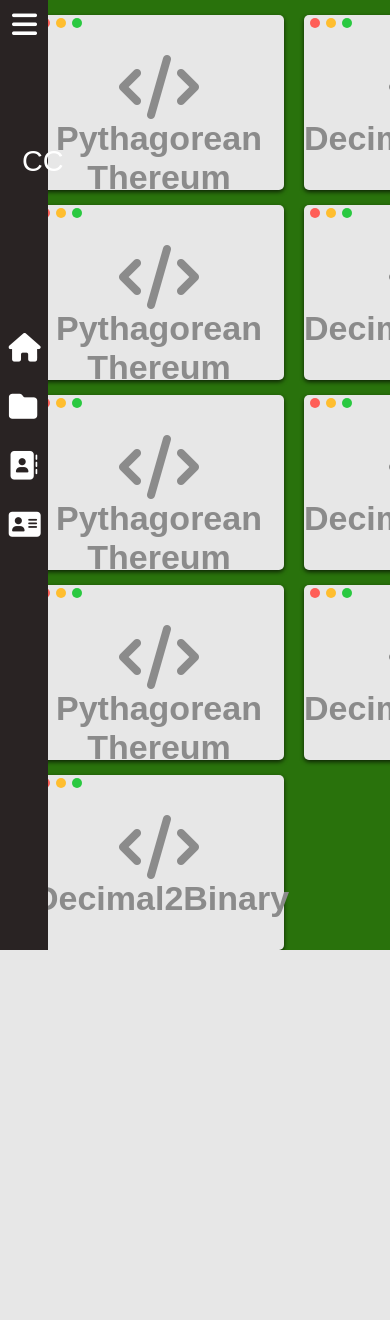
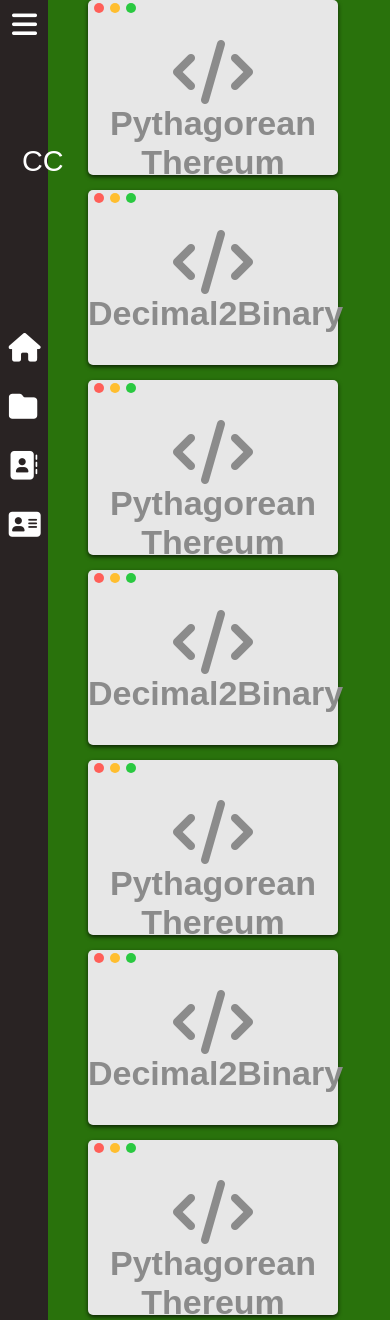
Before and after one commit to Dev-Chase/WebPortfolio, a Flask app: page /projects in a window 390 px wide; the page is wider, and only the part inside the window is pictured. Shown: the top 1320 px of that part. Before the commit the page ends 950 px from the top of that part, so only its background shows below. Run offline with Flask 2, Linux system fonts and the light colour scheme; some libraries are stand-ins or nearby versions; some web fonts are replaced.

Commit message:
templates/

```diff
--- a/templates/allprojects.html
+++ b/templates/allprojects.html
@@ -3,7 +3,6 @@
 {% block style %}
 <style>
     #content{
-        margin-top: 15px;
         position: absolute;
         left: 40%;
         transform: translateX(-40%);
@@ -11,30 +10,26 @@
         grid-column-gap: 20px;
         grid-auto-rows: 175px;
         grid-row-gap: 15px;
-        grid-template-columns: 1fr 1fr;
     }
-    @media (max-width: 250px) {
+    @media screen and (max-width: 250px) {
         #content{
             left: 10%;
             transform: translateX(-50%);
-            grid-template-columns: 1fr 1fr;
         }
     }
-    @media (max-width: 350px) and (min-width: 250px) {
+    @media screen and (max-width: 350px) and (min-width: 250px) {
         #content{
             left: 15%;
             transform: translateX(-15%);
-            grid-template-columns: 1fr 1fr;
         }
     }
-    @media (max-width: 500px) and (min-width: 350px){
+    @media screen and (max-width: 500px) and (min-width: 350px){
         #content{
             left: 20%;
             transform: translateX(-20%);
-            grid-template-columns: 1fr 1fr;
         }
     }
-    @media (max-width: 550px) and (min-width: 500px){
+    @media screen and (max-width: 550px) and (min-width: 500px){
         #content{
             left: 10%;
         transform: translateX(-10%);
@@ -46,7 +41,7 @@
             height: 75px;
         }
     }
-    @media (max-width: 650px) and (min-width: 550px){
+    @media screen and (max-width: 650px) and (min-width: 550px){
         #content{
             left: 10%;
         transform: translateX(-10%);
@@ -58,14 +53,14 @@
             height: 125px;
         }
     }
-    @media (max-width: 900px) and (min-width: 650px) {
+    @media screen and (max-width: 900px) and (min-width: 650px) {
         #content {
             left: 30%;
             transform: translateX(-30%);
             grid-template-columns: 1fr 1fr;
         }
     }
-    @media (min-width: 900px) and (max-width: 1000px) {
+    @media screen and (min-width: 900px) and (max-width: 1000px) {
         #content{
             left: 30%;
             transform: translateX(-30%);
```
